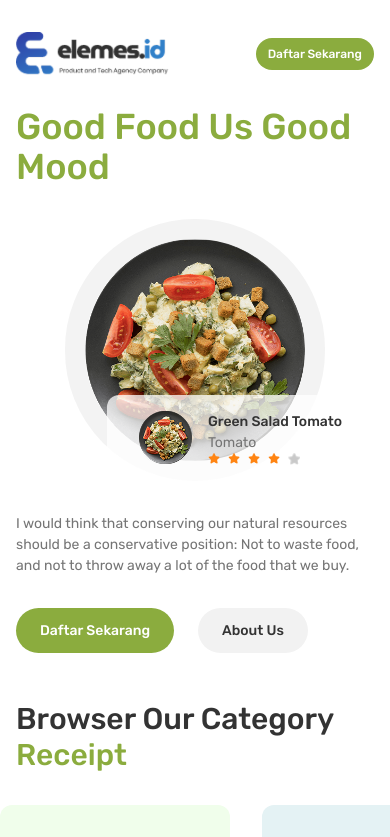
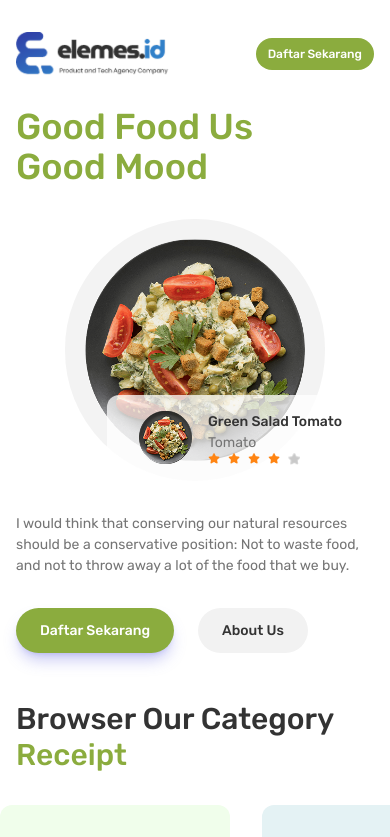
Before and after one commit to edo6661/elemes-assesment, a Next.js app: page / in a window 390 px wide. Shown: the top 837 px of the page. Built offline with nearby package versions, Linux system fonts and the light colour scheme.

Commit message:
fix: minor design 4

```diff
--- a/src/app/globals.css
+++ b/src/app/globals.css
@@ -251,7 +251,7 @@
     @apply max-w-[482px] space-y-8;
   }
   .hero-section__title {
-    @apply text-avocado-500 md:text-6xl text-4xl font-medium;
+    @apply text-avocado-500 md:text-6xl text-4xl font-medium max-w-[300px] md:max-w-full;
   }
   .hero-section__description {
     @apply text-dim-gray;
@@ -312,7 +312,7 @@
     @apply text-avocado-500;
   }
   .receipt-slider {
-    @apply flex items-center gap-8 overflow-x-auto  pb-4 scroll-smooth;
+    @apply flex items-center gap-8 overflow-x-auto  pb-4 scroll-smooth md:container;
   }
   .receipt-slider__item {
     @apply px-6 py-3 rounded-xl gap-2 w-[230px] h-[175px] flex flex-col justify-center items-center flex-shrink-0 hover:scale-105 transition-transform duration-300 ease-in-out;
--- a/src/ui/components/home/HeroSectionMobile.tsx
+++ b/src/ui/components/home/HeroSectionMobile.tsx
@@ -59,7 +59,7 @@ const HeroSectionMobile = () => {
         I would think that conserving our natural resources should be a conservative position: Not to waste food, and not to throw away a lot of the food that we buy.
       </p>
       <div className="hero-section__buttons">
-        <Button>
+        <Button className='shadow-lg shadow-[#666BE259]'>
           Daftar Sekarang
         </Button>
 
```
